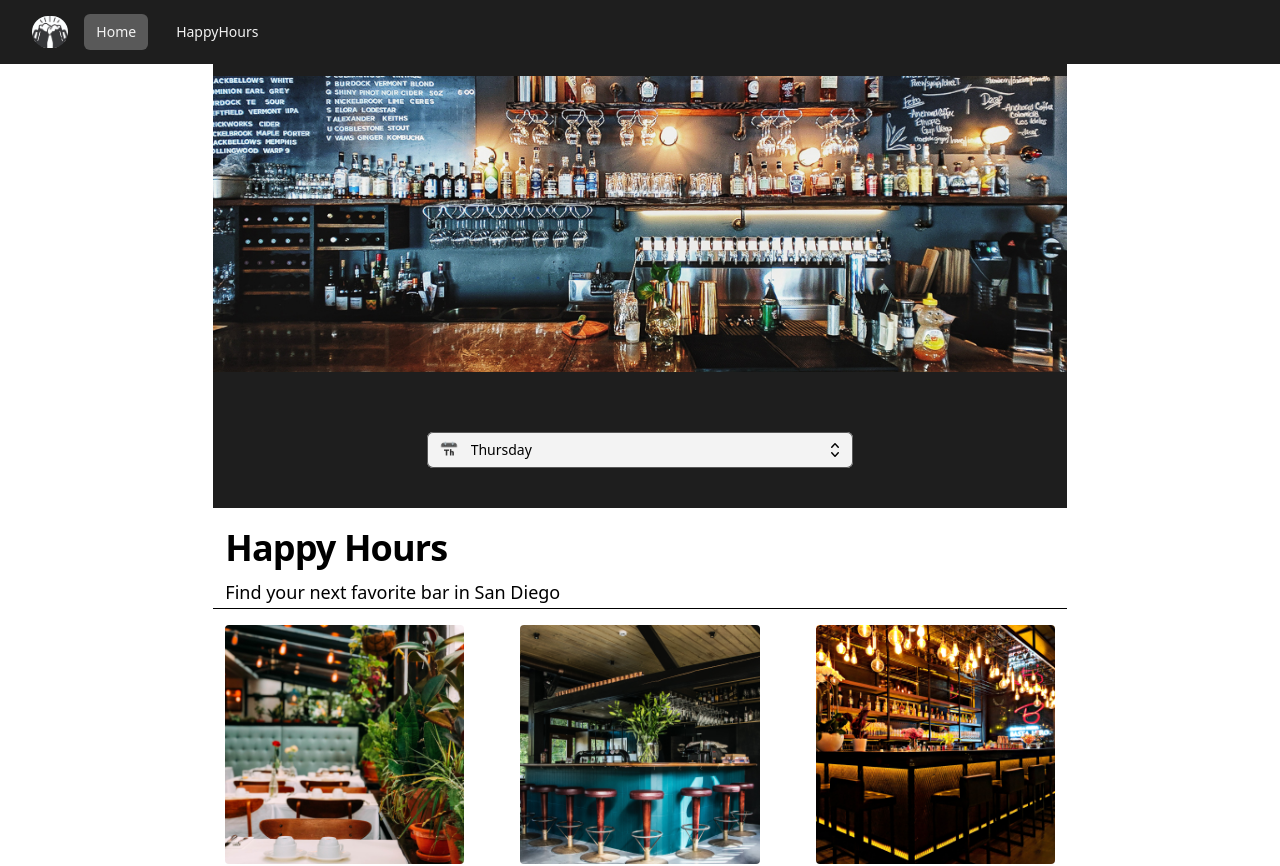
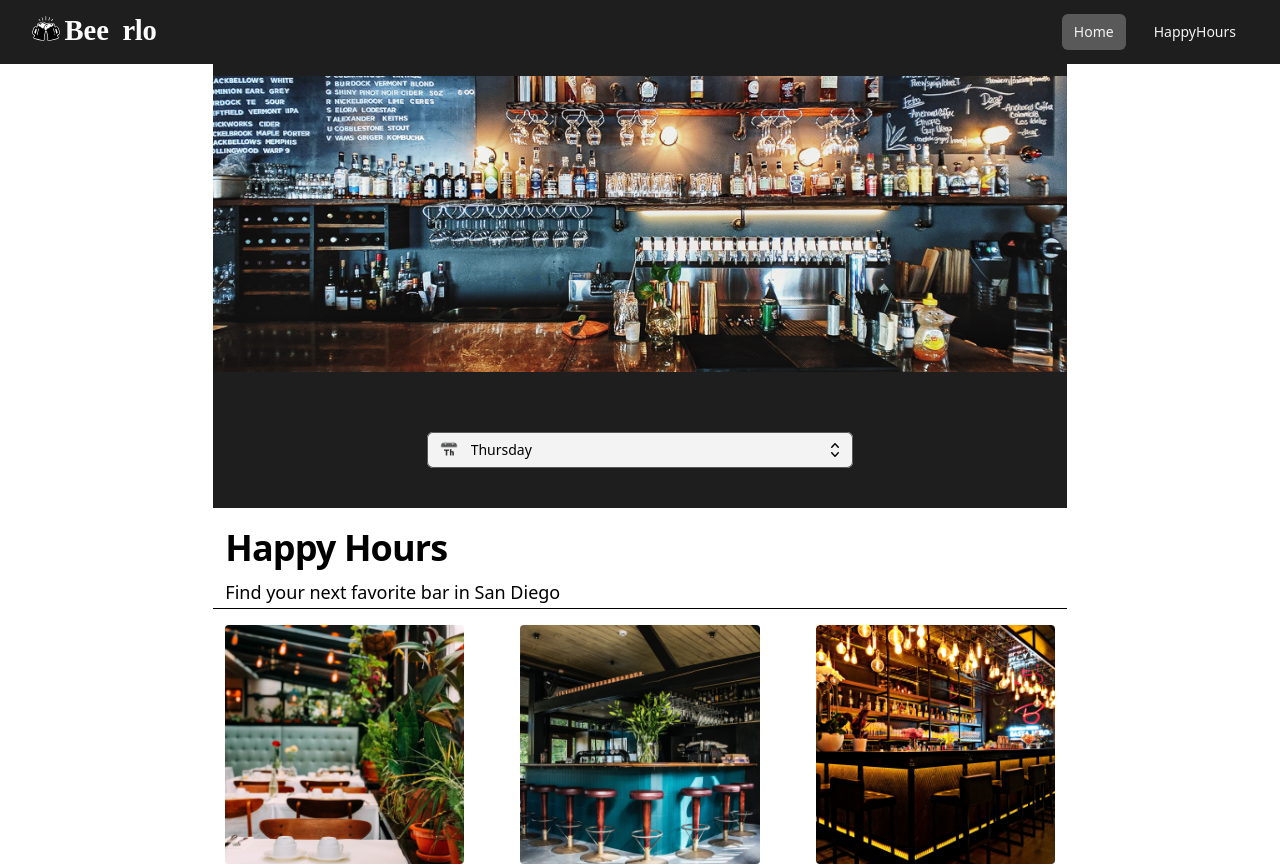
Before and after one commit to lollyca/happyhourhippo, a Next.js app: page / in a window 1280 px wide. Shown: the top 866 px of the page. Built offline with nearby package versions, Linux system fonts and the light colour scheme.

Commit message:
Navbar has the right logo and items positions

```diff
--- a/app/components/navbar.tsx
+++ b/app/components/navbar.tsx
@@ -17,10 +17,10 @@ export default function Navbar() {
 
   return (
     <div className="h-16 px-2 sm:px-6 lg:px-8 bg-dark flex items-center">
-      <div className="mr-4">
+      <div className="mr-auto">
         <img
           className="h-8 w-auto rounded-full"
-          src="/beerlo.jpg"
+          src="/beerloLogo.svg"
           alt="Your Company"
         />
       </div>
--- a/tailwind.config.ts
+++ b/tailwind.config.ts
@@ -35,7 +35,7 @@ const config: Config = {
       'danger': '#a02f40',
     },
     fontFamily: {
-      sans: ['Inter var', ...defaultTheme.fontFamily.sans],
+      sans: ['Montserrat', ...defaultTheme.fontFamily.sans],
       serif: ['Merriweather', 'serif'],
     },
     extend: {
```
Also changed, not shown: public/beerloLogo.svg (added).
